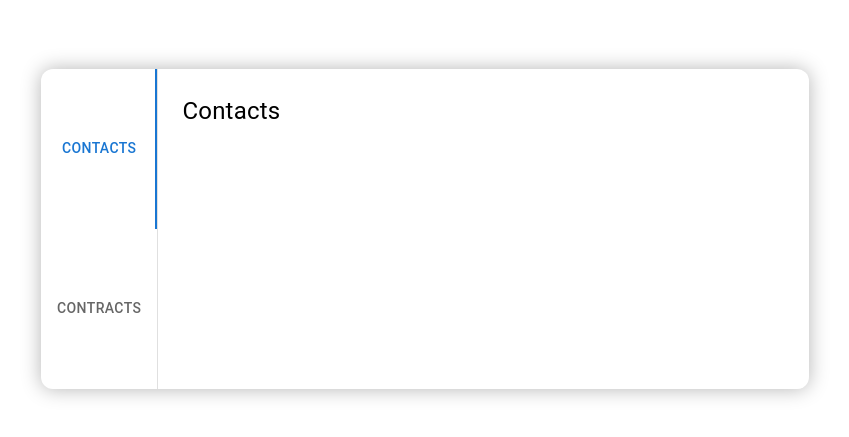
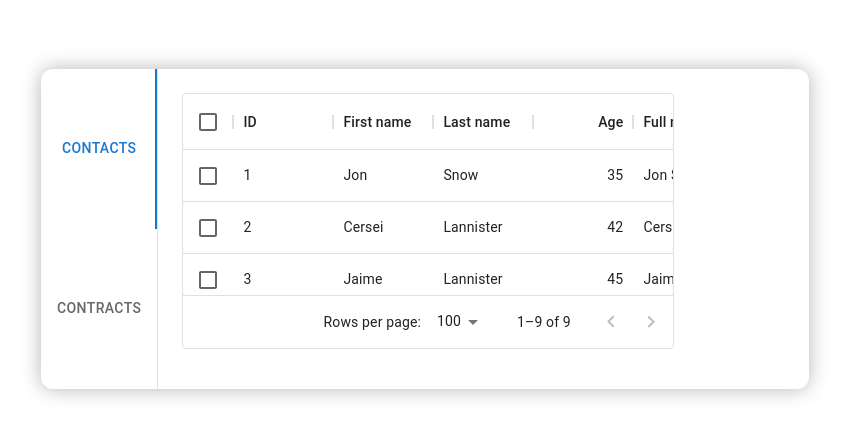
Before and after one commit to sofsscosta/contacts-and-contracts, a React (Create React App) app: page / in a window 1280 px wide. Shown: the part 171-608 px from the top of the page, without its empty margins (215-1064 px from the left). Built offline with nearby package versions, Linux system fonts and the light colour scheme.

Commit message:
create data grid

```diff
--- a/package.json
+++ b/package.json
@@ -6,6 +6,7 @@
     "@emotion/react": "^11.9.0",
     "@emotion/styled": "^11.8.1",
     "@mui/material": "^5.6.1",
+    "@mui/x-data-grid": "^5.9.0",
     "@testing-library/jest-dom": "^5.16.4",
     "@testing-library/react": "^13.1.1",
     "@testing-library/user-event": "^13.5.0",
--- /dev/null
+++ b/src/components/Tabs/Contacts/index.js
@@ -0,0 +1,63 @@
+import React from 'react';
+// import {Typography} from '@mui/material';
+import { DataGrid } from '@mui/x-data-grid';
+
+const columns = [
+  { field: 'id', headerName: 'ID', width: 100 },
+  {
+    field: 'firstName',
+    headerName: 'First name',
+    editable: true,
+    width: 100
+  },
+  {
+    field: 'lastName',
+    headerName: 'Last name',
+    editable: true,
+    width: 100
+  },
+  {
+    field: 'age',
+    headerName: 'Age',
+    type: 'number',
+    editable: true,
+    width: 100
+  },
+  {
+    field: 'fullName',
+    headerName: 'Full name',
+    description: 'This column has a value getter and is not sortable.',
+    sortable: false,
+    width: 100,
+    valueGetter: (params) =>
+      `${params.row.firstName || ''} ${params.row.lastName || ''}`,
+  },
+];
+
+const rows = [
+  { id: 1, lastName: 'Snow', firstName: 'Jon', age: 35 },
+  { id: 2, lastName: 'Lannister', firstName: 'Cersei', age: 42 },
+  { id: 3, lastName: 'Lannister', firstName: 'Jaime', age: 45 },
+  { id: 4, lastName: 'Stark', firstName: 'Arya', age: 16 },
+  { id: 5, lastName: 'Targaryen', firstName: 'Daenerys', age: null },
+  { id: 6, lastName: 'Melisandre', firstName: null, age: 150 },
+  { id: 7, lastName: 'Clifford', firstName: 'Ferrara', age: 44 },
+  { id: 8, lastName: 'Frances', firstName: 'Rossini', age: 36 },
+  { id: 9, lastName: 'Roxie', firstName: 'Harvey', age: 65 },
+];
+
+const Contacts = () => {
+  return (
+    //   <>
+    //     <Typography fontSize={24}>Contacts</Typography>
+        <DataGrid
+            rows={rows}
+            columns={columns}
+            checkboxSelection
+            disableSelectionOnClick
+        />
+    //   </>
+  )
+}
+
+export default Contacts;
--- a/src/components/Tabs/index.js
+++ b/src/components/Tabs/index.js
@@ -2,8 +2,10 @@ import React, {useState} from 'react';
 import PropTypes from 'prop-types';
 import Tabs from '@mui/material/Tabs';
 import Tab from '@mui/material/Tab';
-import Typography from '@mui/material/Typography';
+import {Typography} from '@mui/material';
 import Box from '@mui/material/Box';
+import Contacts from './Contacts'
+import Contracts from './Contracts'
 
 const TabPanel = (props) => {
   const { children, value, index, ...other } = props;
@@ -17,8 +19,8 @@ const TabPanel = (props) => {
       {...other}
     >
       {value === index && (
-        <Box sx={{ p: 3 }}>
-          <Typography>{children}</Typography>
+        <Box sx={{ p: 3, height: '80%', width: '80%' }}>
+          {children}
         </Box>
       )}
     </div>
@@ -35,6 +37,7 @@ const tabsProps = (index) => {
   return {
     id: `vertical-tab-${index}`,
     'aria-controls': `vertical-tabpanel-${index}`,
+    key: index
   };
 }
 
@@ -45,7 +48,10 @@ const VerticalTabs = () => {
     setValue(newValue);
   };
 
-  const options = ['Contacts', 'Contracts']
+  const options = [
+    { title: 'Contacts', content: <Contacts/> },
+    { title: 'Contracts', content: <Contracts/> }
+  ]
 
   return (
     <Box
@@ -60,12 +66,12 @@ const VerticalTabs = () => {
         sx={{ borderRight: 1, borderColor: 'divider' }}
       >
         {options.map((el, index) => (
-          <Tab label={el} sx={{height: '20vh'}} {...tabsProps(index)} />
+          <Tab label={el.title} sx={{height: '20vh'}} {...tabsProps(index)} />
         ))}
       </Tabs>
         {options.map((el, index) => (
-          <TabPanel value={value} index={index}>
-            <Typography fontSize={24}>{el}</Typography>
+          <TabPanel key={index} value={value} index={index} style={{width: '80%'}}>
+            {el.content}
           </TabPanel>
         ))}
     </Box>
```
